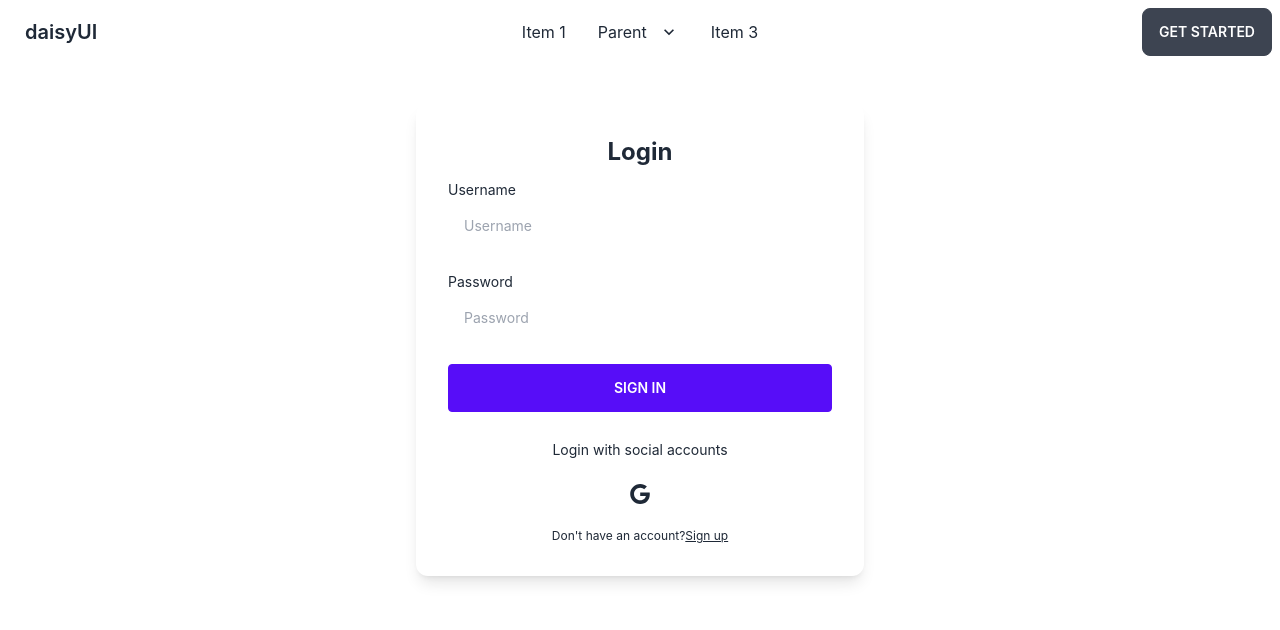
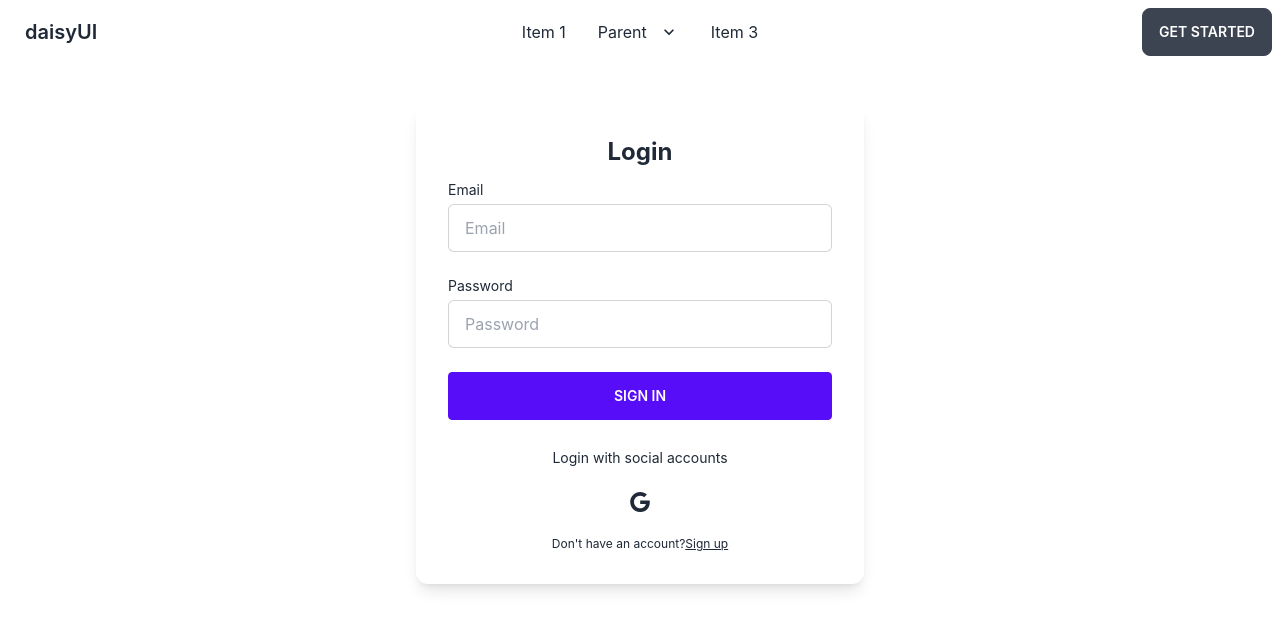
Before and after one commit to kmdshojib/Laptop-source-client, a React (Create React App) app: page /login in a window 1280 px wide. Shown: the top 630 px of the page. Built offline with nearby package versions, Linux system fonts and the light colour scheme.

Commit message:
signin register addeed

```diff
--- a/src/components/login/login.js
+++ b/src/components/login/login.js
@@ -1,23 +1,25 @@
 import React from 'react';
 import { Link } from 'react-router-dom';
+import { useForm } from 'react-hook-form';
 
 const Login = () => {
-    const handleLogin = () =>{
-
+    const {register,handleSubmit} = useForm();
+    const handleLogin = (data) =>{
+        console.log(data);
     }
 
     return (
         <div className="flex justify-center mt-10 ">
             <div className="w-full max-w-md p-8 space-y-3 rounded-xl shadow-lg">
                 <h1 className="text-2xl font-bold text-center">Login</h1>
-                <form onSubmit={handleLogin} action="" className="space-y-6 ng-untouched ng-pristine ng-valid">
-                    <div className="space-y-1 text-sm">
-                        <label htmlFor="username" className="block ">Username</label>
-                        <input type="text" name="username" id="username" placeholder="Username" className="w-full px-4 py-3 rounded-md " />
+                <form onSubmit={handleSubmit(handleLogin)} action="" className="space-y-6 ng-untouched ng-pristine ng-valid">
+                <div className="space-y-1 text-sm">
+                        <label htmlFor="email" className="block ">Email</label>
+                        <input type="email" {...register("email")} name="email" id="email" placeholder="Email" className="w-full px-4 py-3 rounded-md input  input-bordered" />
                     </div>
                     <div className="space-y-1 text-sm">
                         <label htmlFor="password" className="block ">Password</label>
-                        <input type="password" name="password" id="password" placeholder="Password" className="w-full px-4 py-3 rounded-md " />
+                        <input type="password" {...register("password")} name="password" id="password" placeholder="Password" className="w-full px-4 py-3 rounded-md input input-bordered" />
 
                     </div>
                     <button className="block p-3 text-center rounded btn btn-primary w-full">Sign in</button>
--- a/src/components/register/register.js
+++ b/src/components/register/register.js
@@ -1,12 +1,46 @@
-import React from 'react';
+import React, { useContext } from 'react';
 import { useForm } from 'react-hook-form';
 import { Link } from 'react-router-dom';
+import { AuthContext } from './../../context/authcontext';
 
 const Register = () => {
     const { register, handleSubmit } = useForm()
+    const {signUp} = useContext(AuthContext)
     const handleRegister = (data) => {
-        console.log(data)
+        const email = data.email
+        const password = data.password
+        const name = data.username
+        const role = data.role
+
+        const user ={
+            email: email,
+            password: password,
+            name: name,
+            role: role
+        }
+        // signup
+
+        signUp(email, password)
+        .then(data => {
+            (data?.user && data?.user?.uid) &&
+            // sending user to database
+
+            fetch("http://localhost:5000/users",{
+                headers:{
+                    'Content-Type': 'application/json'
+                },
+                method: 'POST',
+                body: JSON.stringify(user)
+            })
+            .then(res => res.json())
+            .then(data => console.log(data))
+            .catch(err => console.error(err))
+            })
+
+        .catch(err => console.error(err))
+
     }
+
     return (
         <div className="flex justify-center mt-10 mb-10">
             <div className="w-full max-w-md p-8 space-y-3 rounded-xl shadow-lg">
@@ -14,10 +48,10 @@ const Register = () => {
                 <form onSubmit={handleSubmit(handleRegister)} action="" className="space-y-6 ng-untouched ng-pristine ng-valid">
                     <div className="space-y-1 text-sm">
                         <label htmlFor="username" className="block ">Username</label>
-                        <input type="text" {...register("username")} name="username" id="username" placeholder="Username" className="w-full px-4 py-3 rounded-md input  input-bordered" />
+                        <input type="text" {...register("username")} name="username" id="username" placeholder="Username" className="w-full px-4 py-3 rounded-md input input-bordered" />
                     </div>
                     <div className="space-y-1 text-sm">
-                        <label htmlFor="username" className="block ">Email</label>
+                        <label htmlFor="email" className="block ">Email</label>
                         <input type="email" {...register("email")} name="email" id="email" placeholder="Email" className="w-full px-4 py-3 rounded-md input  input-bordered" />
                     </div>
                     <div className="space-y-1 text-sm">
--- a/src/index.js
+++ b/src/index.js
@@ -3,15 +3,16 @@ import ReactDOM from 'react-dom/client';
 import './index.css';
 import App from './App';
 import reportWebVitals from './reportWebVitals';
+import UserContext from './context/authcontext';
 
 const root = ReactDOM.createRoot(document.getElementById('root'));
 root.render(
   <React.StrictMode>
-    <App />
+    <UserContext>
+      <App />
+    </UserContext>
   </React.StrictMode>
 );
 
-// If you want to start measuring performance in your app, pass a function
-// to log results (for example: reportWebVitals(console.log))
-// or send to an analytics endpoint. Learn more: https://bit.ly/CRA-vitals
+
 reportWebVitals();
```
Also changed, not shown: src/firebase/firebase.js (+6 -6 lines), 1 other file (tests, documents, lock files or other folders).
